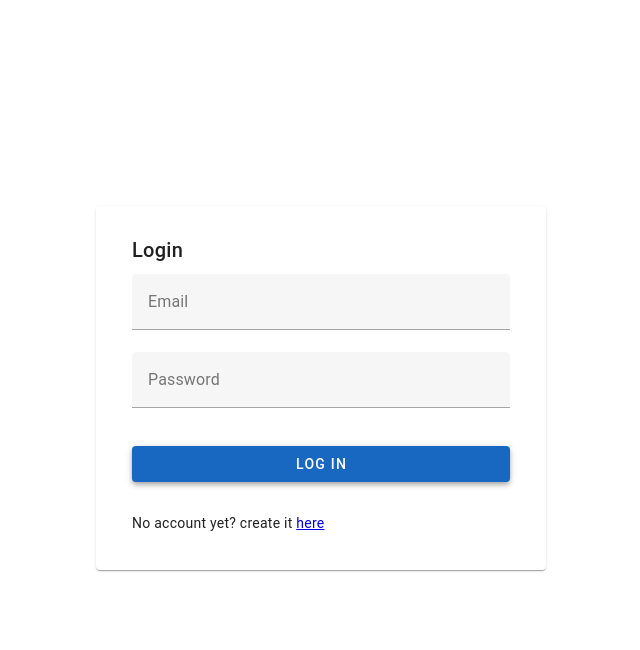
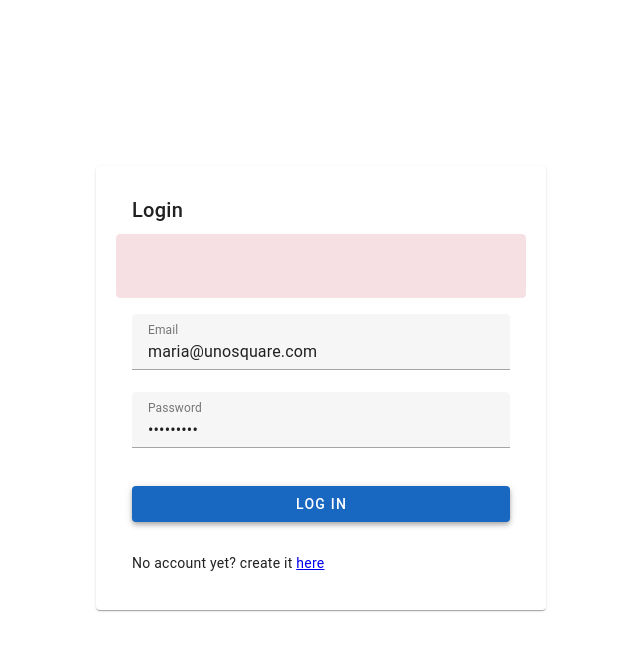
Before and after one commit to gualbertocuiza/dieting, a Vue app in the folder ui/: page /login in a window 1280 px wide. Both pictures are taken after a click on the button "LOG IN". Shown: the top 650 px of the page, without its empty margins (319-959 px from the left). Built offline with nearby package versions, Linux system fonts and the light colour scheme; no server answers.

Commit message:
Installed pinia, storing authenticated user

```diff
--- a/ui/package.json
+++ b/ui/package.json
@@ -9,6 +9,8 @@
     "preview": "vite preview"
   },
   "dependencies": {
+    "axios": "^1.4.0",
+    "pinia": "^2.1.4",
     "vue": "^3.2.47",
     "vue-router": "4",
     "vuetify": "^3.3.5"
--- /dev/null
+++ b/ui/src/interfaces/User.ts
@@ -0,0 +1,7 @@
+export interface User {
+  id: number
+  first_name: string
+  last_name?: string
+  avatar?: string
+  email: string
+}
--- a/ui/src/main.ts
+++ b/ui/src/main.ts
@@ -1,7 +1,9 @@
 import { createApp } from 'vue'
 import App from './App.vue'
 import router from './router'
+import { createPinia } from 'pinia'
 
+const pinia = createPinia()
 // Vuetify
 import 'vuetify/styles'
 import { createVuetify } from 'vuetify'
@@ -15,6 +17,7 @@ const vuetify = createVuetify({
 
 const app = createApp(App)
 
+app.use(pinia)
 app.use(router)
 app.use(vuetify)
 
--- a/ui/src/pages/auth/login.vue
+++ b/ui/src/pages/auth/login.vue
@@ -1,11 +1,38 @@
+<script lang="ts" setup>
+import { ref } from 'vue'
+import { useAuthStore } from '../../store/auth'
+
+const email = ref<string>('maria@unosquare.com')
+const password = ref<string>('password1')
+const authStore = useAuthStore()
+
+const login = () => {
+  authStore.login(email.value, password.value)
+}
+</script>
+
 <template>
   <v-card class="auth-card">
     <v-card-title class="title">Login</v-card-title>
+    <v-alert v-if="authStore.hasError" color="error" variant="tonal" closable>{{
+      authStore.errorMessage
+    }}</v-alert>
     <v-card-text>
-      <v-form ref="form">
-        <v-text-field label="Email" type="text"></v-text-field>
-        <v-text-field label="Password" type="password"></v-text-field>
-        <v-btn color="primary" class="mt-4" block>Log in</v-btn>
+      <v-form ref="form" @submit.prevent="login">
+        <v-text-field v-model="email" label="Email" type="text"></v-text-field>
+        <v-text-field
+          v-model="password"
+          label="Password"
+          type="password"
+        ></v-text-field>
+        <v-btn
+          :loading="authStore.loading"
+          color="primary"
+          class="mt-4"
+          type="submit"
+          block
+          >Log in</v-btn
+        >
       </v-form>
     </v-card-text>
     <v-card-text
--- /dev/null
+++ b/ui/src/store/auth.ts
@@ -0,0 +1,56 @@
+import { defineStore } from 'pinia'
+import { computed, reactive, ref } from 'vue'
+import { User } from '../interfaces/User'
+import axios from 'axios'
+
+export const useAuthStore = defineStore('auth', () => {
+  const auth = reactive<User>({
+    id: 1,
+    first_name: '',
+    last_name: '',
+    avatar: '',
+    email: '',
+  })
+  const loading = ref(false)
+  const hasError = ref(false)
+  const errorMessage = ref<string>('')
+
+  const authenticated = computed(() => {
+    return !!auth.first_name
+  })
+
+  const setAuthUser = (user: User) => {
+    Object.assign(auth, user)
+  }
+
+  const login = async (email: string, password: string) => {
+    loading.value = true
+    try {
+      const { data } = await axios.post(
+        'http://localhost:3000/api/authentication',
+        {
+          email,
+          password,
+        }
+      )
+      loading.value = false
+      setAuthUser(data)
+    } catch (err: any) {
+      loading.value = false
+      hasError.value = true
+      if (err.response) {
+        errorMessage.value = err.response.data.error[0].msg
+      }
+    }
+  }
+
+  return {
+    authenticated,
+    auth,
+    login,
+    loading,
+    hasError,
+    errorMessage,
+    setAuthUser,
+  }
+})
```
Also changed, not shown: 1 other file (tests, documents, lock files or other folders).
